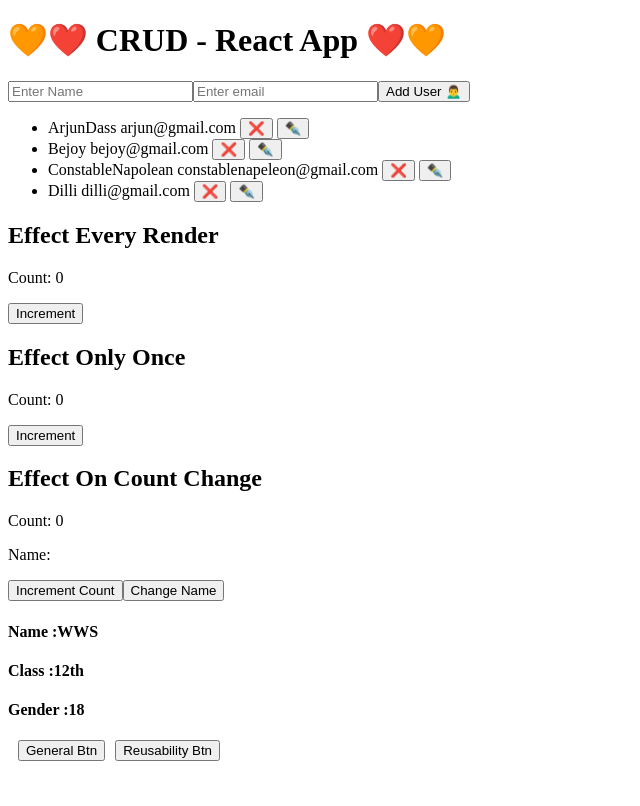
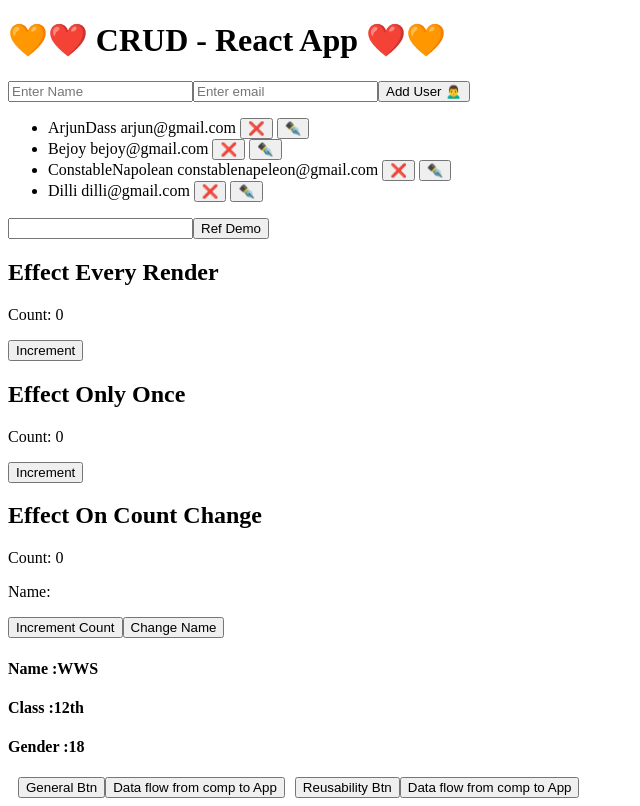
Before and after one commit to Hari-Learn/crud-app, a React (Vite) app: page / in a window 1280 px wide. Shown: the whole page, without its empty margins (0-640 px from the left). Built offline with nearby package versions, Linux system fonts and the light colour scheme.

Commit message:
useRef demo created and demo

```diff
--- a/src/App.jsx
+++ b/src/App.jsx
@@ -10,6 +10,7 @@ import UseEffectEmptyArray from './comp/UseEffectEmptyArray'
 import UseEffectWhenStateChange from './comp/UseEffectWhenStateChange'
 import Student from './comp/Student'
 import StudentBtn from './comp/StudentBtn'
+import UseRefDemo from './comp/UseRefDemo'
 
 
 function App() {
@@ -72,6 +73,8 @@ function App() {
 
       {/* <UserEffectDemo/> */}
 
+      <UseRefDemo></UseRefDemo>
+
       <UseEffectWithoutDependencyArray/>
 
 
--- a/src/comp/StudentBtn.jsx
+++ b/src/comp/StudentBtn.jsx
@@ -2,7 +2,10 @@ import React from "react";
 
 const StudentBtn = (props) => {
     return(
-        <button style={{marginLeft:"10px"}} onClick={props.handleClick}>{props.name}</button>
+        <>
+            <button style={{marginLeft:"10px"}} onClick={props.handleClick}>{props.name}</button>
+            <button>Data flow from comp to App</button>
+        </>
     )
 
 }
--- /dev/null
+++ b/src/comp/UseRefDemo.jsx
@@ -0,0 +1,19 @@
+import React from "react";
+import { useRef } from "react";
+
+const UseRefDemo = () =>{
+    const inputRef = useRef()
+    const handleRef = () => {
+        inputRef.current.focus()
+    }
+    return(
+        <>
+            <input type="text"
+                ref={inputRef}
+            />
+            <button onClick={handleRef}>Ref Demo</button>
+        </>
+    )
+}
+
+export default UseRefDemo
```
